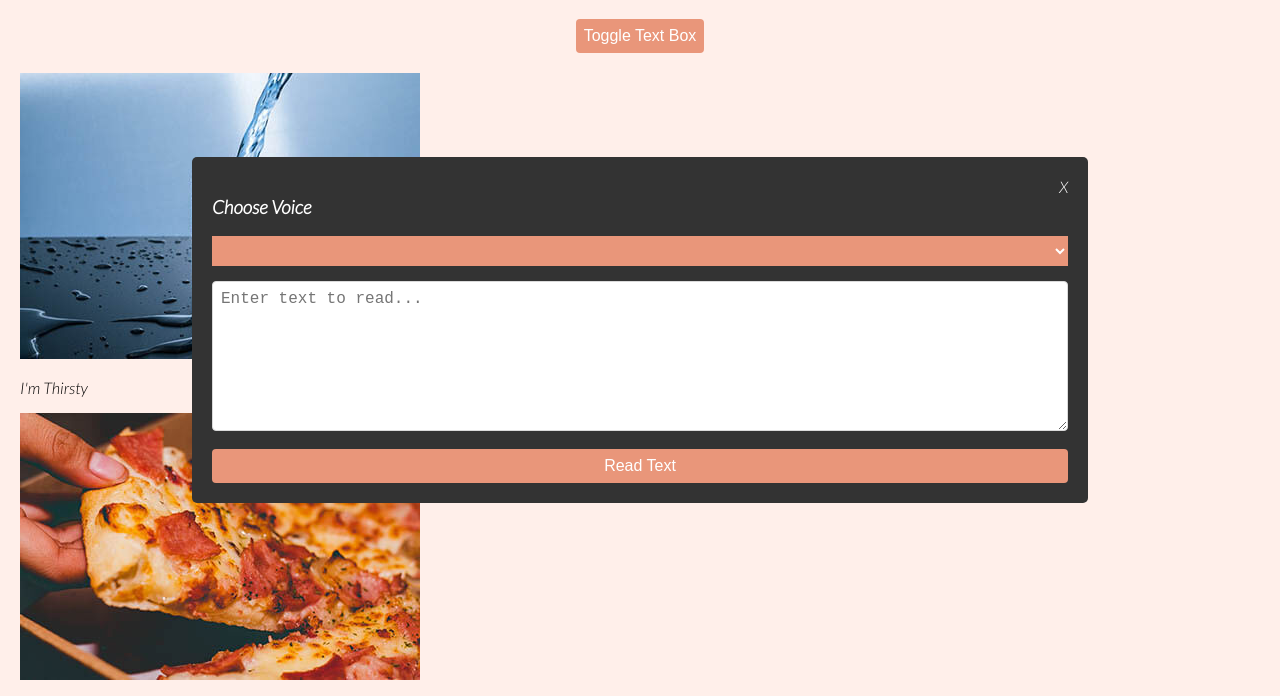
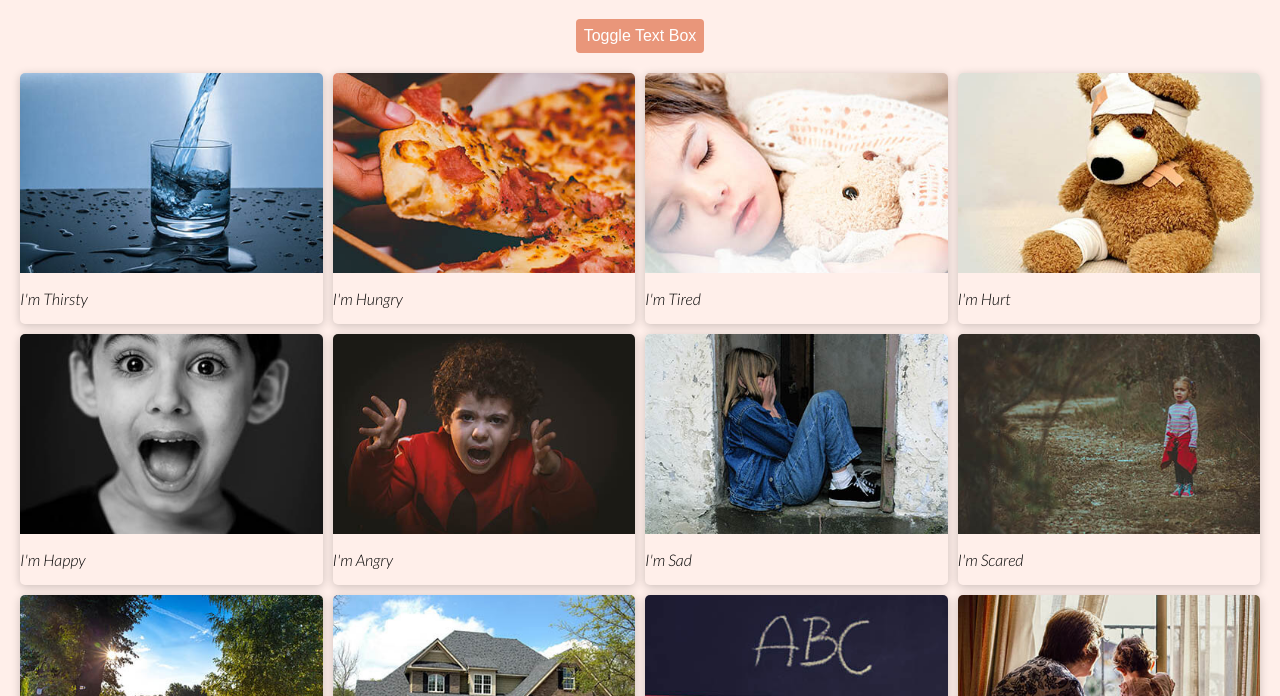
Before and after one commit to dzhambov/Speech-App, a plain HTML site: page index.html in a window 1280 px wide. Shown: the part 83-779 px from the top of the page. Drawn offline with Linux system fonts and the light colour scheme.

Commit message:
add styling to images and boxes.

```diff
--- a/script.js
+++ b/script.js
@@ -16,10 +16,6 @@ const data = [
   },
   {
     image: './img/tired.jpg',
-    text: "I'm Hungry"
-  },
-  {
-    image: './img/food.jpg',
     text: "I'm Tired"
   },
   {
--- a/style.css
+++ b/style.css
@@ -49,7 +49,7 @@ h1 {
   position: absolute;
   top: 30%;
   left: 50%;
-  transform: translate(-50%, 0);
+  transform: translate(-50%, -800px);
   background-color: #333;
   color: #fff;
   padding: 20px;
@@ -85,3 +85,29 @@ h1 {
   text-align: right;
   cursor: pointer;
 }
+
+main {
+  display: grid;
+  grid-template-columns: repeat(4, 1fr);
+  grid-gap: 10px;
+}
+
+.box {
+  box-shadow: 0 2px 10px rgba(0, 0, 0, 0.2);
+  border-radius: 5px;
+  cursor: pointer;
+  display: flex;
+  flex-direction: column;
+  overflow: hidden;
+  transition: box-shadow 0.2s ease-out;
+}
+
+.box.active {
+  box-shadow: 0 0 10px 5px darksalmon;
+}
+
+.box img{
+  width: 100%;
+  object-fit: cover;
+  height: 200px;
+}
```
